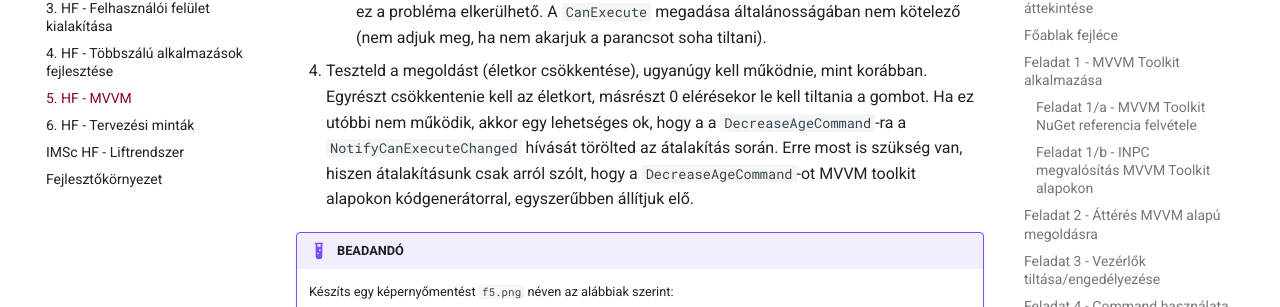
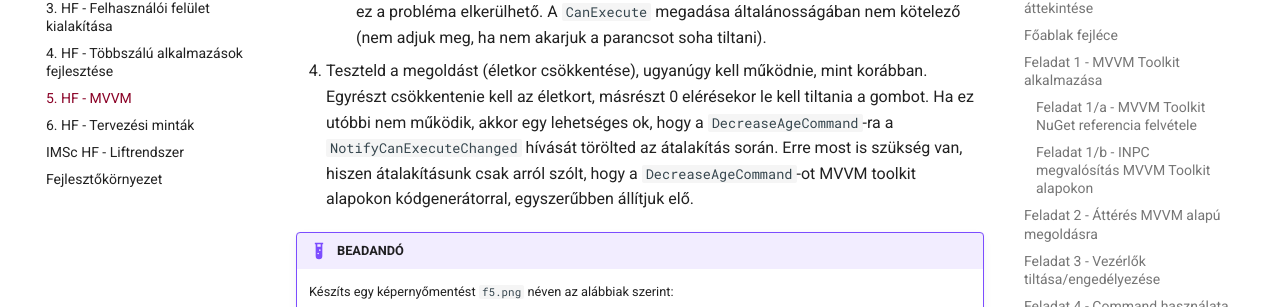
Before and after one commit to bmeviauab00/szoftvertechnikak, an MkDocs documentation site: the page built from docs/hazi/5-mvvm/index.md, in a window 1280 px wide and 900 px high, scrolled down 11671 px. Shown: the part 199-506 px from the top of the window. Built offline with MkDocs 1.6.1 and Material for MkDocs 9.7.7, drawn with Linux system fonts in a browser that asks for light colours; emoji names are drawn with the system emoji font; comment, search, counter and statistics services are not loaded; the version menu is left out.

Commit message:
Typo fix

```diff
--- a/docs/hazi/5-mvvm/index.md
+++ b/docs/hazi/5-mvvm/index.md
@@ -282,7 +282,7 @@
 3. A `DecreaseAge` műveletet lásd el ezzel az attribútummal: `[RelayCommand(CanExecute = nameof(IsDecrementEnabled))]`.
     * Ennek hatására a kódgenerátor bevezet egy `RelayCommand` tulajdonságot az osztályban, melynek neve a műveletünk neve (`DecreaseAge`), hozzáfűzve a "Command" stringet. Ezzel meg is kapjuk a korábban kézzel bevezetett `DecreaseAgeCommand` nevű tulajdonságot.
     * A `CanExecute` attribútum tulajdonságban egy string formában annak a boollal visszatérő műveletnek vagy tulajdonságnak a nevét lehet megadni, melyet a generált kód a parancs tiltásának/engedélyezésének során használ (a RelayCommand konstruktor második paramétere lesz). Nekünk már van ilyen tulajdonságunk, "IsDecrementEnabled" névben. Azért nem egyszerű string formájában adjuk meg, mert ha utólag valaki átnevezi az `IsDecrementEnabled` műveletet, akkor a mostani "IsDecrementEnabled" már nem jó műveletre mutatna. A `nameof` kifejezés használatával ez a probléma elkerülhető. A `CanExecute` megadása általánosságában nem kötelező (nem adjuk meg, ha nem akarjuk a parancsot soha tiltani).
-4. Teszteld a megoldást (életkor csökkentése), ugyanúgy kell működnie, mint korábban. Egyrészt csökkentenie kell az életkort, másrészt 0 elérésekor le kell tiltania a gombot. Ha ez utóbbi nem működik, akkor egy lehetséges ok, hogy a a `DecreaseAgeCommand`-ra a `NotifyCanExecuteChanged` hívását törölted az átalakítás során. Erre most is szükség van, hiszen átalakításunk csak arról szólt, hogy a `DecreaseAgeCommand`-ot MVVM toolkit alapokon kódgenerátorral, egyszerűbben állítjuk elő.
+4. Teszteld a megoldást (életkor csökkentése), ugyanúgy kell működnie, mint korábban. Egyrészt csökkentenie kell az életkort, másrészt 0 elérésekor le kell tiltania a gombot. Ha ez utóbbi nem működik, akkor egy lehetséges ok, hogy a `DecreaseAgeCommand`-ra a `NotifyCanExecuteChanged` hívását törölted az átalakítás során. Erre most is szükség van, hiszen átalakításunk csak arról szólt, hogy a `DecreaseAgeCommand`-ot MVVM toolkit alapokon kódgenerátorral, egyszerűbben állítjuk elő.
 
 !!! example "BEADANDÓ"
     Készíts egy képernyőmentést `f5.png` néven az alábbiak szerint:
```
